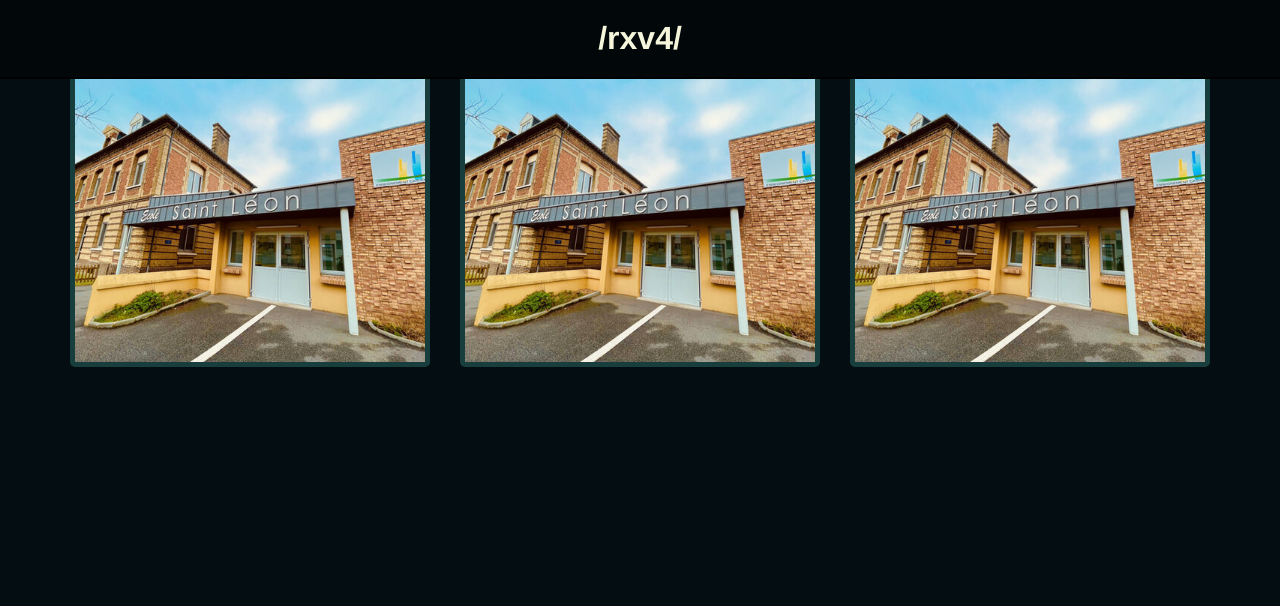
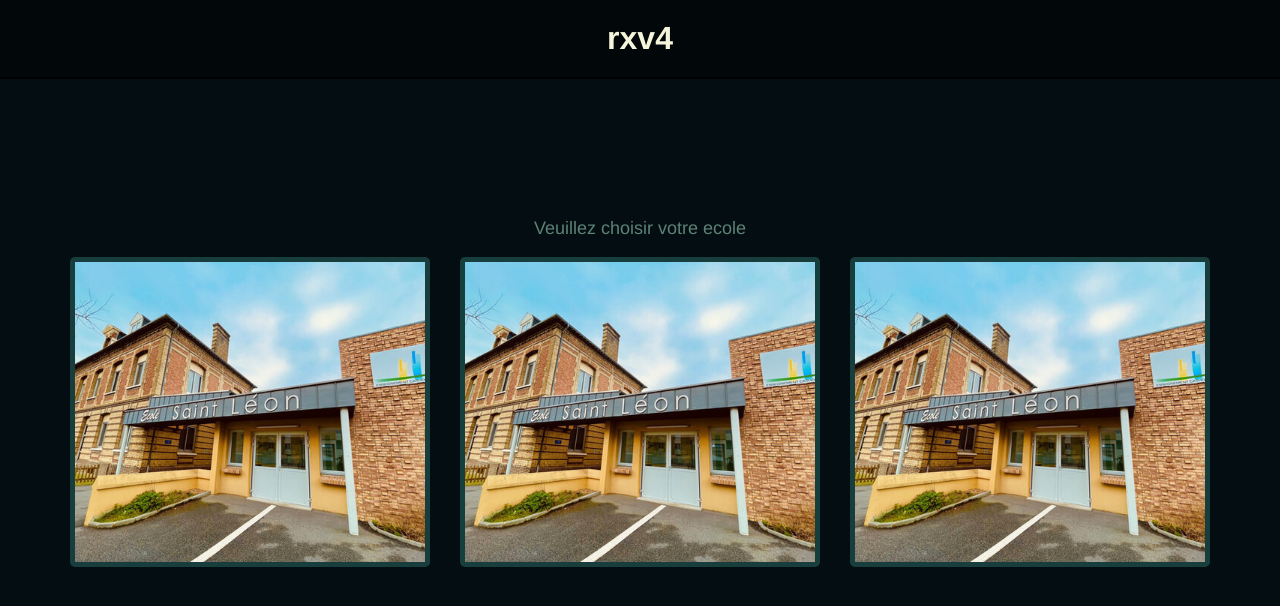
Before and after one commit to rxv4/uc, a Vue app: page / in a window 1280 px wide. Shown: the top 606 px of the page. Built offline with nearby package versions, Linux system fonts and the light colour scheme.

Commit message:
w component

```diff
--- a/src/components/Header.vue
+++ b/src/components/Header.vue
@@ -1,6 +1,6 @@
 <template>
     <header class="header">
-        <h1>/rxv4/</h1>
+        <router-link to="/" class="btn">rxv4</router-link>
     </header>
 </template>
 
@@ -24,7 +24,17 @@ export default {
     text-align: center;
 }
 
-header h1{
-    margin:20px;
+.btn {
+    font-weight: bold;
+    font-size: xx-large;
+    display: inline-block;
+    margin: 20px;
+    color: beige;
+    text-decoration: none;
+    transition: transform 1s  ease;
+}
+
+.btn:hover{
+    transform: scale(1.05);
 }
 </style>
--- /dev/null
+++ b/src/components/Warning.vue
@@ -0,0 +1,26 @@
+<template>
+    <div class="warning">
+        <p>⚠️ Les pages ont été imaginées pour être ouvertes sur ordinateur, leur comportement sur un autre appareil n'est pas garanti.</p>
+    </div>
+</template>
+
+<script>
+export default{
+    name: 'Warning',
+};
+</script>
+
+<style>
+
+.warning {
+    margin-top: 140px;
+    padding: 10px;
+    border: 5px solid orange;
+    color: orange;
+    background-color: rgba(255, 165, 0, 0.1);
+    border-radius: 10px;
+    text-align: center;
+    width: fit-content;
+    max-width: 80%;
+  }
+</style>
--- a/src/views/home.vue
+++ b/src/views/home.vue
@@ -1,6 +1,7 @@
 <template>
     <div class="content">
         <Header/>
+        <div class="bod">
             <p class="p1">Veuillez choisir votre ecole</p>
             <div class="image-container">
                 <router-link to="/r1">
@@ -29,6 +30,7 @@
                 </router-link>
             </div>
         </div>
+    </div>
 </template>
 
 <script>
@@ -46,17 +48,24 @@ html {
     margin: 0;
     padding: 0;
     height: 100%;
-    font-family: 'Helvetica', sans-serif;
+    background-color: rgb(4, 13, 18);
+}
+
+.bod{
+    margin-top: 200px;
 }
 
 .content {
+    margin: 0;
+    padding: 0;
+    height: 100%;
+    font-family: 'Helvetica', sans-serif;
     display: flex;
     flex-direction: column;
     align-items: center;
     justify-content: center;
     background-color: rgb(4, 13, 18);
     color: rgb(147, 177, 166);
-    height: 100vh;
     position: relative;
 }
 
@@ -64,6 +73,7 @@ html {
 .p1{
     font-size: large;
     color: rgb(92, 131, 116);
+    text-align: center;
 }
 
 .image-container {
--- a/src/views/r1.vue
+++ b/src/views/r1.vue
@@ -1,17 +1,16 @@
 <template>
   <div class="content">
     <Header/>
-    <div class="warning">
-      <p>⚠️ Les pages ont été imaginées pour être ouvertes sur ordinateur, leur comportement sur un autre appareil n'est pas garanti.</p>
-    </div>
+    <Warning/>
   </div>
 </template>
 
 <script>
 import Header from "../components/Header.vue";
+import Warning from "../components/Warning.vue"
 
 export default{
-  components:{Header}
+  components:{Header,Warning}
 };
 </script>
 
@@ -25,15 +24,4 @@ export default{
     height: 100vh;
   }
 
-  .warning {
-    margin-top: 140px;
-    padding: 10px;
-    border: 5px solid orange;
-    color: orange;
-    background-color: rgba(255, 165, 0, 0.1);
-    border-radius: 10px;
-    text-align: center;
-    width: fit-content;
-    max-width: 80%;
-  }
 </style>
```
Lines whose indentation alone changed are shown as unchanged.
